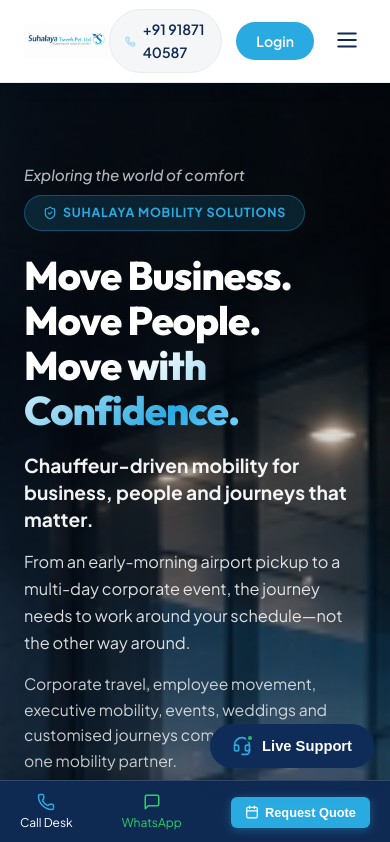
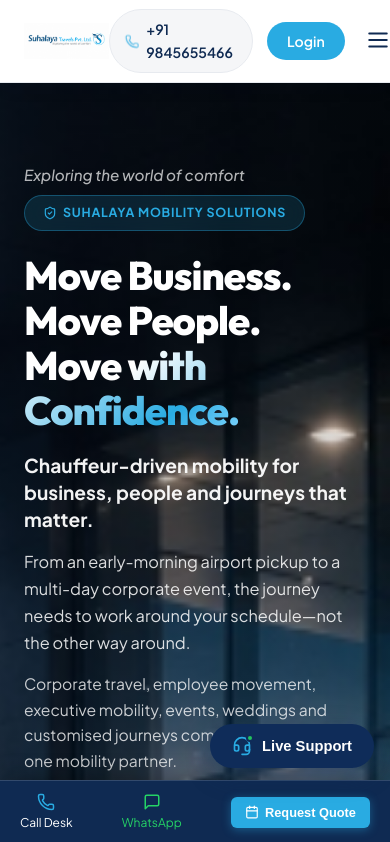
Before and after one commit to yogitajibhakate/travels_website, a Next.js app: page / in a window 390 px wide. Shown: the top 842 px of the page. Built offline with nearby package versions, Linux system fonts and the light colour scheme.

Commit message:
Update header phone number

```diff
--- a/src/components/Header.jsx
+++ b/src/components/Header.jsx
@@ -155,7 +155,7 @@
             {/* Action CTAs */}
             <div style={{ display: 'flex', alignItems: 'center', gap: '14px' }}>
               <a
-                href="https://wa.me/919187140587"
+                href="https://wa.me/919845655466"
                 style={{
                   display: 'inline-flex',
                   alignItems: 'center',
@@ -172,7 +172,7 @@
                 className="phone-link-wrapper"
               >
                 <Phone size={15} color="#29ABE2" className="pulse-icon" />
-                <span>+91 91871 40587</span>
+                <span>+91 9845655466</span>
               </a>
 
               {/* Login Button */}
--- a/src/components/StickyMobileBar.jsx
+++ b/src/components/StickyMobileBar.jsx
@@ -6,7 +6,7 @@
   return (
     <div className="mobile-sticky-bar" id="mobile-sticky-bar">
       <a
-        href="tel:+919187140587"
+        href="tel:+919845655466"
         style={{ display: 'flex', flexDirection: 'column', alignItems: 'center', color: '#FFF', fontSize: '0.75rem', gap: '2px' }}
       >
         <Phone size={18} color="#29ABE2" />
@@ -14,7 +14,7 @@
       </a>
 
       <a
-        href="https://wa.me/919187140587"
+        href="https://wa.me/919845655466"
         target="_blank"
         rel="noopener noreferrer"
         style={{ display: 'flex', flexDirection: 'column', alignItems: 'center', color: '#25D366', fontSize: '0.75rem', gap: '2px' }}
```
